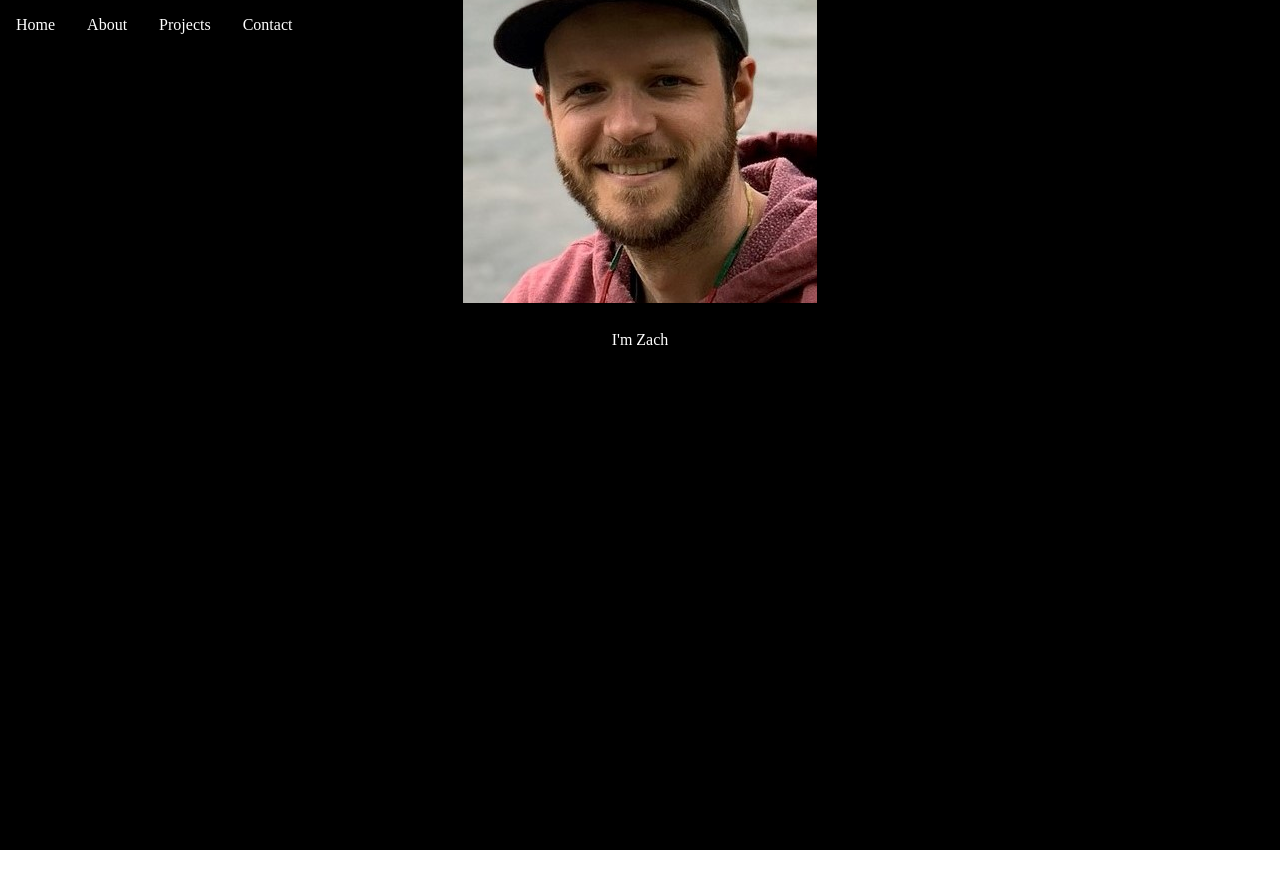
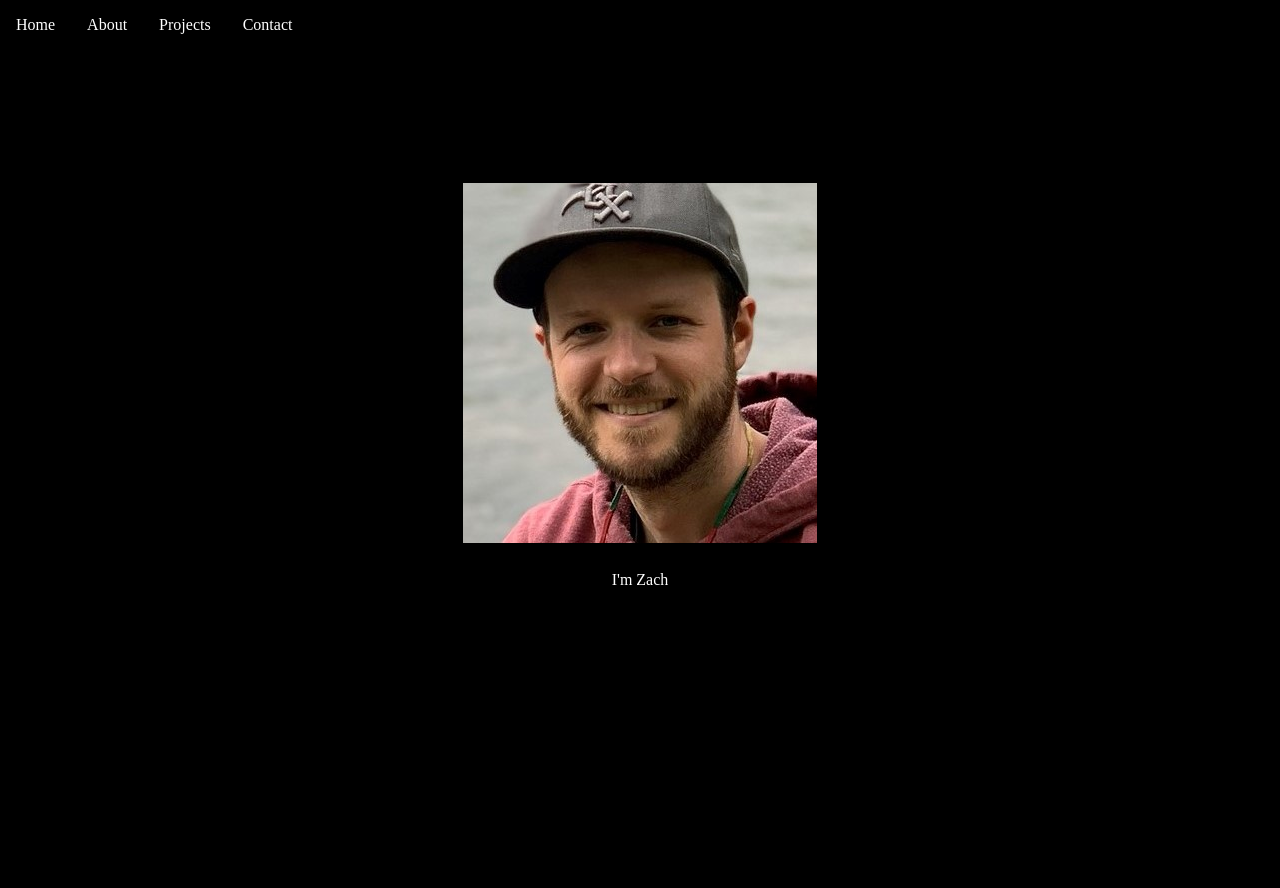
Before and after one commit to backfromsolaris/React-Portfolio, a React (Create React App) app: page / in a window 1280 px wide. Shown: the top 888 px of the page. Before the commit the page ends 850 px from the top, so only its background shows below. Built offline with nearby package versions, Linux system fonts and the light colour scheme.

Commit message:
fixed navbar link issue

```diff
--- a/src/Components/Home/Home.tsx
+++ b/src/Components/Home/Home.tsx
@@ -10,6 +10,7 @@ export const useStyles = makeStyles({
       backgroundRepeat: 'no-repeat',
       backgroundPosition: 'center',
       position: 'absolute',
+      marginTop: '30vh'
     },
     main_text:{
       textAlign: 'center',
@@ -36,10 +37,6 @@ export const useStyles = makeStyles({
     project_category:{
       color: 'black'
     },
-    root:{
-      padding: '0',
-      margin: '0'
-    },
 
   })
 
@@ -50,7 +47,6 @@ export const Home = () =>{
     <div className={classes.main_text}>
         <img src={alaska_portfolio} alt="" />
         <p className={classes.subTitle}>I'm Zach</p>
-
     </div>
 </main>
     )}
--- a/src/index.tsx
+++ b/src/index.tsx
@@ -14,7 +14,7 @@ ReactDOM.render(
       <Route exact path='/'>
         <Home />
       </Route>
-      <Route path='/Projects'>
+      <Route exact path='/Projects'>
         <Projects />
       </Route>
     </Router>
--- a/src/styles.css
+++ b/src/styles.css
@@ -2,4 +2,5 @@
     padding: 0;
     margin: 0;
     box-sizing: inherit;
+    background-color: black;
 }
```
